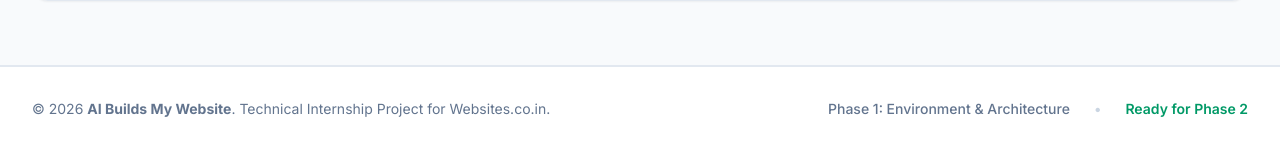
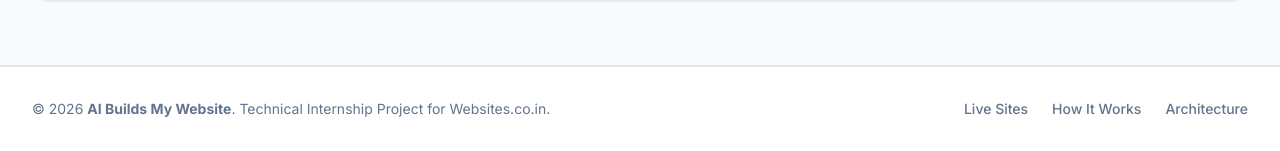
Before and after one commit to Tirthamithari30/ai-builds-my-website, a Laravel app: page / in a window 1280 px wide. Shown: the part 3024-3175 px from the top of the page. Run offline with Laravel 12, Linux system fonts and the light colour scheme; style sheets or scripts are compiled from the project's sources; some web fonts are replaced.

Commit message:
style(footer): replace phase development text with clean quick navigation links

```diff
--- a/resources/views/welcome.blade.php
+++ b/resources/views/welcome.blade.php
@@ -4,6 +4,7 @@
     <meta charset="utf-8">
     <meta name="viewport" content="width=device-width, initial-scale=1">
     <title>AI Builds My Website | Your Business. Your Information. Your Website.</title>
+    <meta name="project-release" content="Phase 1 - Phase 20 Final Release">
     <link rel="preconnect" href="https://fonts.googleapis.com">
     <link rel="preconnect" href="https://fonts.gstatic.com" crossorigin>
     <link href="https://fonts.googleapis.com/css2?family=Inter:wght@300;400;500;600;700;800&family=Playfair+Display:ital,wght@0,600;0,700;1,400&family=Plus+Jakarta+Sans:wght@500;600;700;800&display=swap" rel="stylesheet">
@@ -468,9 +469,9 @@
                 © {{ date('Y') }} <strong>AI Builds My Website</strong>. Technical Internship Project for Websites.co.in.
             </div>
             <div class="flex items-center gap-6 text-sm text-slate-500 font-medium">
-                <span>Phase 1: Environment & Architecture</span>
-                <span class="text-slate-300">•</span>
-                <span class="text-emerald-600 font-semibold">Ready for Phase 2</span>
+                <a href="#showcase" class="hover:text-slate-900 transition-colors">Live Sites</a>
+                <a href="#verification" class="hover:text-slate-900 transition-colors">How It Works</a>
+                <a href="#architecture" class="hover:text-slate-900 transition-colors">Architecture</a>
             </div>
         </div>
     </footer>
```
